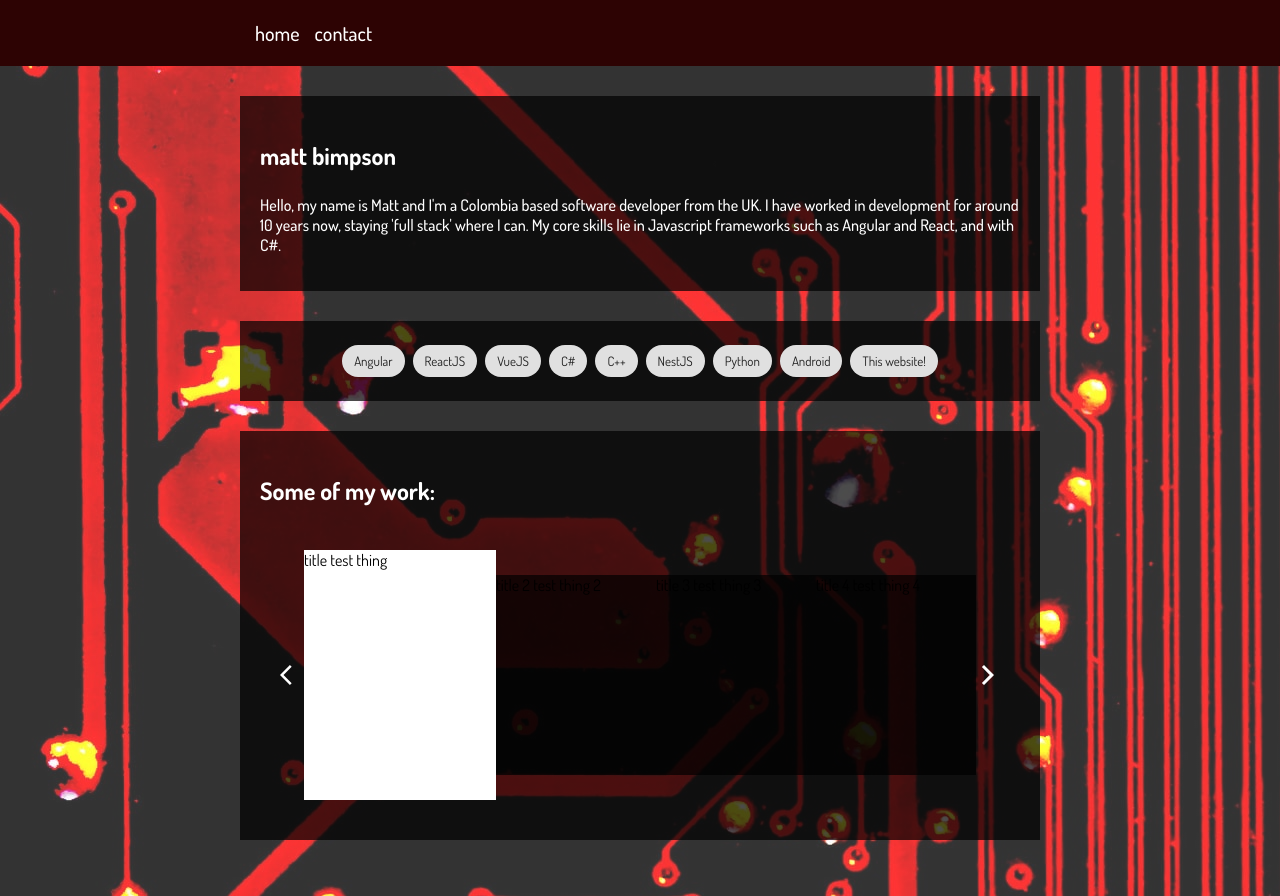
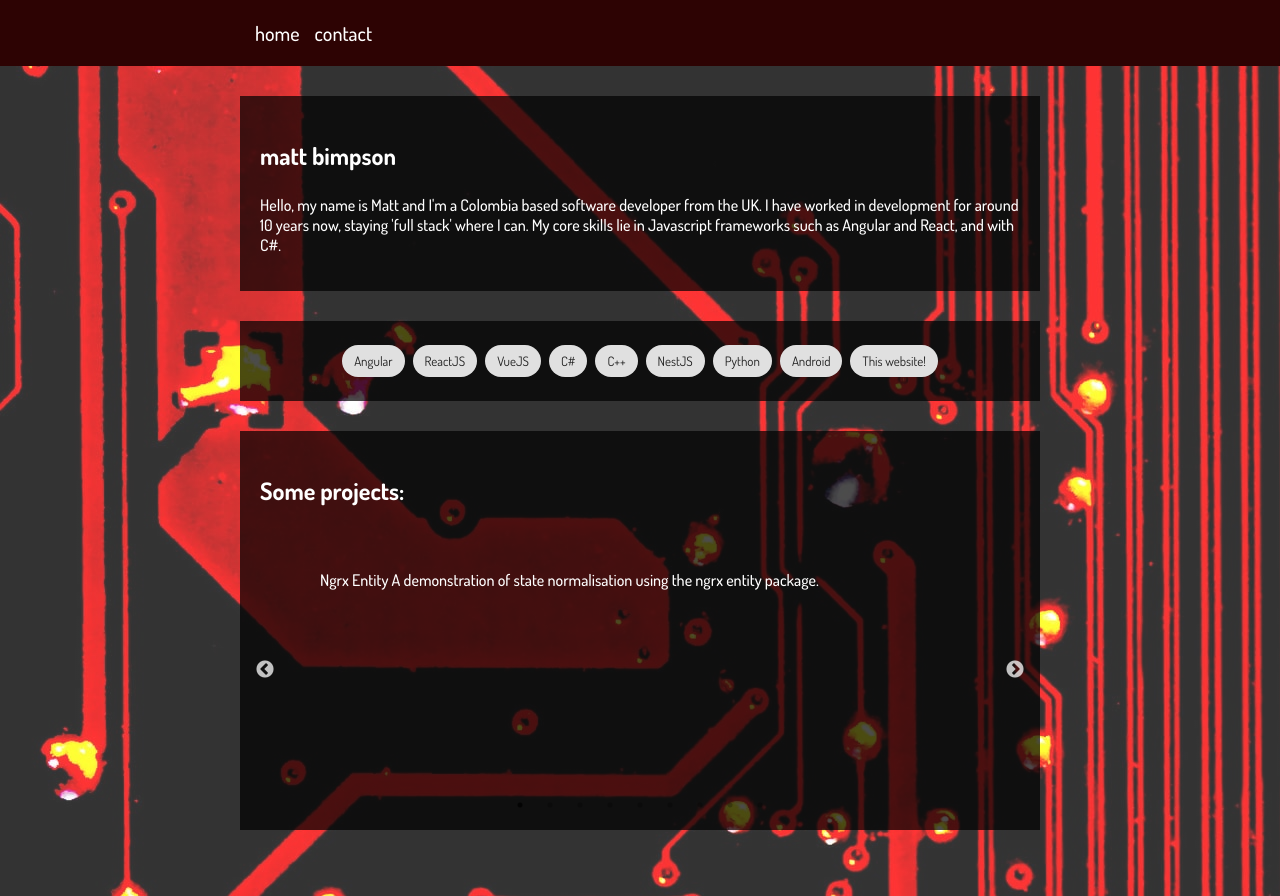
Before and after one commit to mattbimpson/portfolio, a React (Create React App) app: page / in a window 1280 px wide. Built offline with nearby package versions, Linux system fonts and the light colour scheme.

Commit message:
react-slick carousel

```diff
--- a/package.json
+++ b/package.json
@@ -13,11 +13,14 @@
     "@types/react": "^16.9.56",
     "@types/react-dom": "^16.9.9",
     "@types/react-router-dom": "^5.1.6",
+    "@types/react-slick": "^0.23.4",
     "@types/styled-components": "^5.1.4",
     "react": "^17.0.1",
     "react-dom": "^17.0.1",
     "react-router-dom": "^5.2.0",
     "react-scripts": "4.0.0",
+    "react-slick": "^0.27.13",
+    "slick-carousel": "^1.8.1",
     "styled-components": "^5.2.1",
     "surge": "^0.21.7",
     "typescript": "^4.0.5",
--- a/src/components/carousel/Carousel.tsx
+++ b/src/components/carousel/Carousel.tsx
@@ -1,45 +1,45 @@
-import React, {useState} from 'react';
-import { ArrowBackIos, ArrowForwardIos } from '@material-ui/icons';
+import React from 'react';
+import Slider from 'react-slick';
 import { CarouselContainer, ItemContainer } from './Styles';
 import { Container, HeaderText } from '../../shared/styles/Styles';
 
-const Carousel: React.FC<any> = (props) => {
+import "slick-carousel/slick/slick.css";
+import "slick-carousel/slick/slick-theme.css";
 
-  const [selectedItem, setSelectedItem] = useState(0);
-  const {title} = props;
+export interface CarouselItem {
+  title: string;
+  description: string;
+}
 
-  const arrowStyle = {
-    fill: 'white',
-    cursor: 'pointer'
+export interface CarouselProps {
+  title: string;
+  items: CarouselItem[];
+}
+
+const Carousel: React.FC<CarouselProps> = (props) => {
+
+  const {title, items} = props;
+
+  const settings = {
+    dots: true,
+    infinite: true,
+    speed: 500,
+    slidesToShow: 1,
+    slidesToScroll: 1
   };
-
-  const items = [
-    { title: 'title', description: 'test thing' },
-    { title: 'title 2', description: 'test thing 2' },
-    { title: 'title 3', description: 'test thing 3' },
-    { title: 'title 4', description: 'test thing 4' }
-  ];
-
-  function selectNext() {
-    setSelectedItem(selectedItem + 1);
-  }
-
-  function selectPrev() {
-    setSelectedItem(selectedItem - 1);
-  }
 
   return (
     <>
       <Container>
         <HeaderText>{title}</HeaderText>
         <CarouselContainer>
-          <ArrowBackIos style={arrowStyle} onClick={selectPrev} />
+          <Slider {...settings}>
             {
               items.map((x, i) =>
-                <ItemContainer key={i} selected={i === selectedItem}>{x.title} {x.description}</ItemContainer>
+                <ItemContainer key={i}>{x.title} {x.description}</ItemContainer>
               )
             }
-          <ArrowForwardIos style={arrowStyle} onClick={selectNext} />
+          </Slider>
         </CarouselContainer>
       </Container>
     </>
--- a/src/components/carousel/Styles.ts
+++ b/src/components/carousel/Styles.ts
@@ -10,18 +10,16 @@ export const Container =
 
 export const CarouselContainer =
   styled.div`
-    display: flex;
-    justify-content: space-between;
     padding: 20px;
-    align-items: center;
   `;
 
-export interface ItemContainerProps {
-  selected?: boolean;
-}
 export const ItemContainer =
-  styled.div<ItemContainerProps>`
-    height: ${(props) => (props.selected ? '250px' : '200px')};
-    width: ${(props) => (props.selected ? '300px' : '250px')};
-    background-color: ${(props) => (props.selected ? 'white' : 'rgba(0, 0, 0, 0.7)')};
+  styled.div`
+    height: 200px;
+    width: 300px;
+    padding: 20px;
+    margin-left: 20px;
+    color: white;
+    font-weight: 500;
+    outline: none;
   `;
--- a/src/pages/home/Home.tsx
+++ b/src/pages/home/Home.tsx
@@ -26,6 +26,18 @@ const HomePage: React.FC<any> = () => {
     window.open(url, '_blank');
   }
 
+  const items = [
+    { title: 'Ngrx Entity', description: 'A demonstration of state normalisation using the ngrx entity package.' },
+    { title: 'React forms validation', description: 'How to use React hooks to simplify forms validation.' },
+    { title: 'Vue Todo', description: 'A simple todo app, in VueJS using VueX state management.' },
+    { title: 'ASP.NET middleware', description: 'A dotnet core webapi with middleware to perform custom logic within the request pipeline.' },
+    { title: 'Connect4!', description: 'A game of connect 4 written in C++.' },
+    { title: 'NestJS Api', description: 'A REST API written in NestJS. Angular for the backend!' },
+    { title: 'Python', description: 'My first Python API using Flask.' },
+    { title: 'Android', description: 'An android weather app written using Kotlin.' },
+    { title: 'This website', description: 'This website, powered by ReactJS :)' }
+  ];
+
   return (
     <>
       <Container>
@@ -47,7 +59,7 @@ const HomePage: React.FC<any> = () => {
         <Chip label="Android" onClick={() => linkToProject(`${bitBucket}myweather/src/master/`)} />
         <Chip label="This website!" onClick={() => linkToProject(`${bitBucket}mattbimpson/src/master/README.md`)} />
       </ChipContainer>
-      <Carousel title="Some of my work:" />
+      <Carousel title="Some projects:" items={items} />
     </>
   )
 }
```
Also changed, not shown: 1 other file (tests, documents, lock files or other folders).
